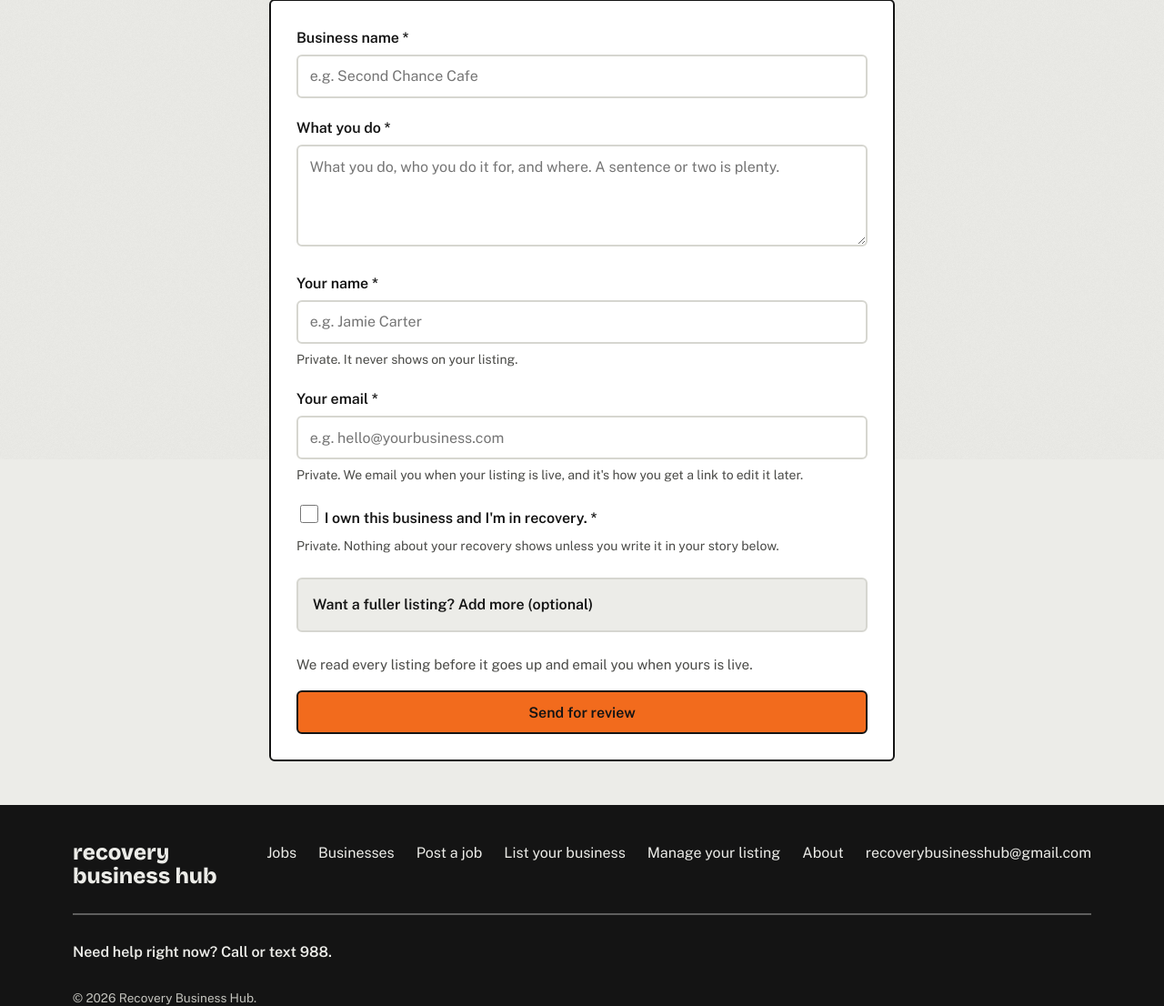
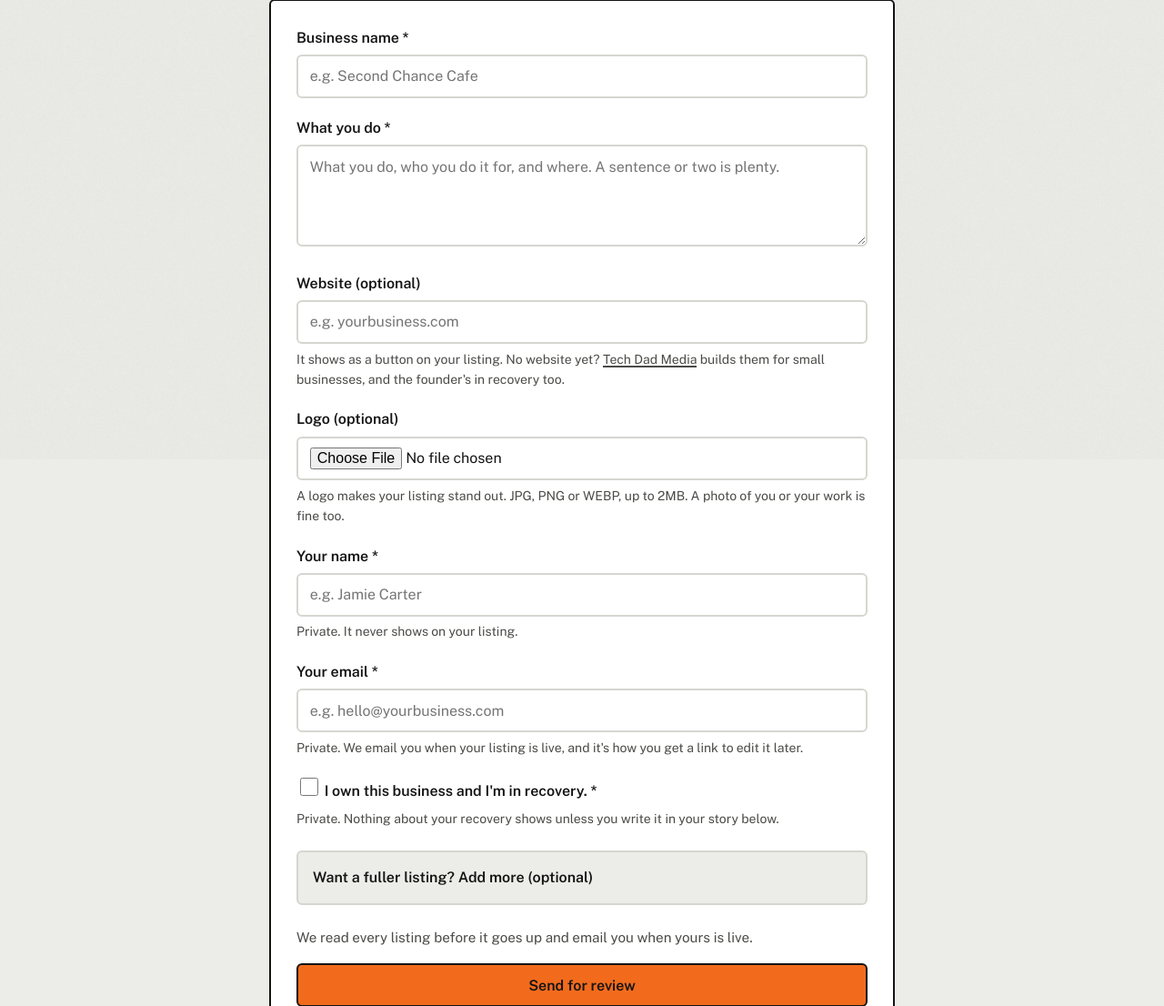
Before and after one commit to Will513r/recovery-business-hub, a PHP site: page /add-business in a window 1280 px wide. Shown: the part 295-1401 px from the top of the page at 91% size. Run offline with PHP 8.4, Linux system fonts and the light colour scheme; some libraries are stand-ins or nearby versions.

Commit message:
[RBH] Add-business: website and logo up top, Tech Dad Media line, forgiving website field
Co-Authored-By: Claude Opus 5.5 <noreply@anthropic.com>

```diff
--- a/add-business.php
+++ b/add-business.php
@@ -86,7 +86,12 @@ if ($_SERVER["REQUEST_METHOD"] == "POST") {
 
     // SERVER-SIDE VALIDATION: Email and Website
     $email = filter_var(trim($_POST['email'] ?? ''), FILTER_VALIDATE_EMAIL) ? trim($_POST['email']) : '';
-    $website = filter_var($_POST['website'] ?? '', FILTER_VALIDATE_URL) ? $_POST['website'] : '';
+    // Forgiving website: "splashleak.com" works, we add https:// for them.
+    $website_raw = trim($_POST['website'] ?? '');
+    if ($website_raw !== '' && !preg_match('#^https?://#i', $website_raw)) {
+        $website_raw = 'https://' . $website_raw;
+    }
+    $website = filter_var($website_raw, FILTER_VALIDATE_URL) ? $website_raw : '';
 
     $description = trim($_POST['description'] ?? '');
     $founder_story = trim($_POST['founder_story'] ?? '');
@@ -171,7 +176,7 @@ $old = function (string $key): string {
 };
 $old_cats = (isset($_POST['categories']) && is_array($_POST['categories'])) ? $_POST['categories'] : [];
 $more_open = false;
-foreach (['address', 'city', 'state', 'phone', 'website', 'founder_story'] as $k) {
+foreach (['address', 'city', 'state', 'phone', 'founder_story'] as $k) {
     if (trim((string)($_POST[$k] ?? '')) !== '') {
         $more_open = true;
     }
@@ -209,6 +214,18 @@ include 'header.php';
             <label for="description">What you do *</label>
             <textarea id="description" name="description" rows="3" required minlength="30" maxlength="3000" placeholder="What you do, who you do it for, and where. A sentence or two is plenty."><?php echo $old('description'); ?></textarea>
             <?php if (isset($field_errors['description'])): ?><span class="field-error"><?php echo htmlspecialchars($field_errors['description']); ?></span><?php endif; ?>
+        </div>
+
+        <div class="form-group">
+            <label for="website">Website (optional)</label>
+            <input type="text" inputmode="url" autocomplete="url" id="website" name="website" maxlength="200" placeholder="e.g. yourbusiness.com" value="<?php echo $old('website'); ?>">
+            <small>It shows as a button on your listing. No website yet? <a href="https://techdadmedia.com/?utm_source=recoverybusinesshub&amp;utm_medium=referral&amp;utm_campaign=add-business" target="_blank" rel="noopener">Tech Dad Media</a> builds them for small businesses, and the founder's in recovery too.</small>
+        </div>
+
+        <div class="form-group">
+            <label for="logo_file">Logo (optional)</label>
+            <input type="file" id="logo_file" name="logo_file" accept=".jpg,.jpeg,.png,.webp">
+            <small>A logo makes your listing stand out. JPG, PNG or WEBP, up to 2MB. A photo of you or your work is fine too.</small>
         </div>
 
         <div class="form-group<?php echo isset($field_errors['owner_name']) ? ' has-error' : ''; ?>">
@@ -278,17 +295,6 @@ include 'header.php';
                 <small>It shows on your listing so customers can call.</small>
             </div>
 
-            <div class="form-group">
-                <label for="website">Website</label>
-                <input type="url" id="website" name="website" placeholder="https://yourbusiness.com" value="<?php echo $old('website'); ?>">
-                <small>It shows as a button on your listing.</small>
-            </div>
-
-            <div class="form-group">
-                <label for="logo_file">Logo or photo</label>
-                <input type="file" id="logo_file" name="logo_file" accept=".jpg,.jpeg,.png,.webp">
-                <small>JPG, PNG or WEBP, up to 2MB.</small>
-            </div>
 
             <div class="form-group">
                 <span class="form-label">Hours</span>
```
